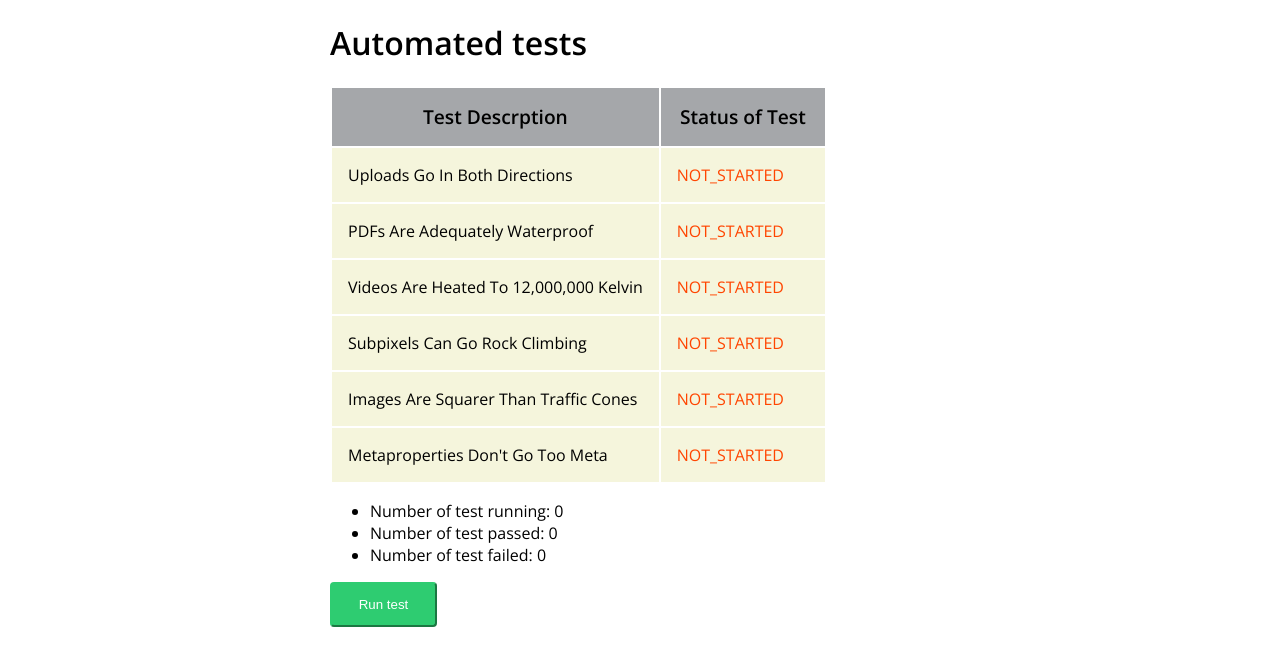
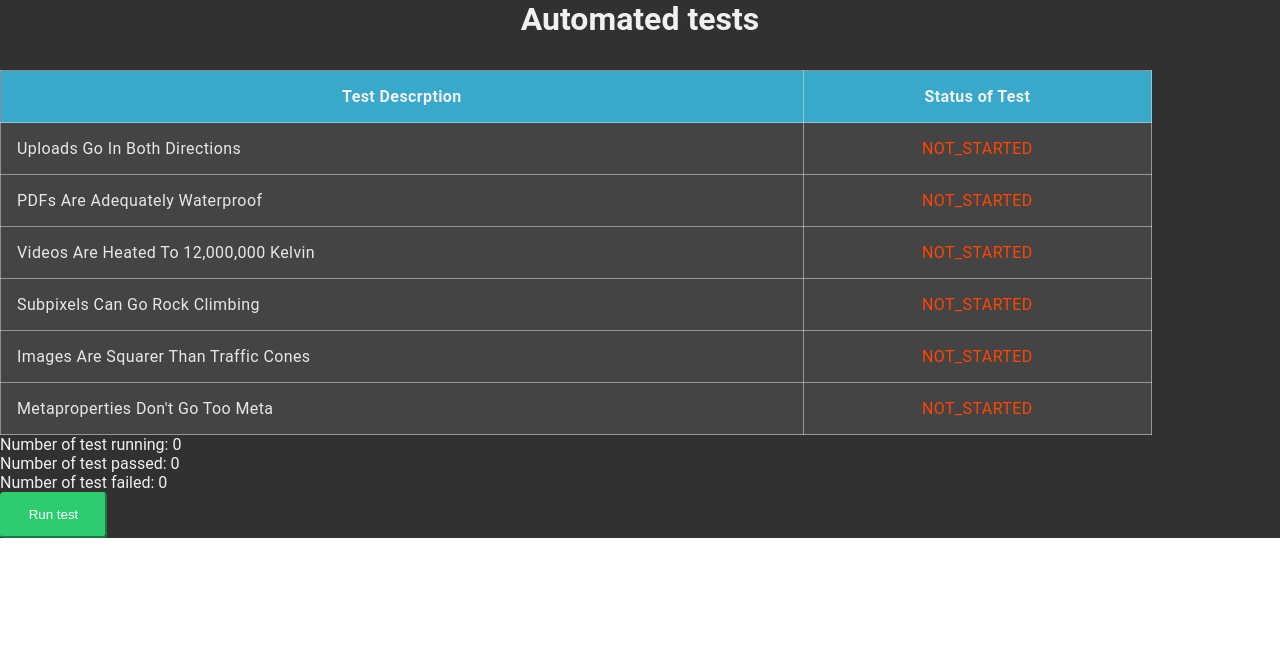
Before and after one commit to Renda02/automated-test-react, a React (Create React App) app: page / in a window 1280 px wide. Shown: the top 666 px of the page. Built offline with nearby package versions, Linux system fonts and the light colour scheme.

Commit message:
styling the table

```diff
--- a/src/App.css
+++ b/src/App.css
@@ -1,68 +1,91 @@
-.App{
-width: 100%;
-min-width: 1200px;
-margin: 0 auto;
-font-family: 'Open Sans', sans-serif;
+* {
+  margin: 0;
+  padding: 0;
+  box-sizing: border-box;
 }
 
+.App {
+  background-color: #32312f;
+  font-family: Roboto, sans-serif;
+  color: #f1f1f1;
+}
 
-.container{
-  width: 90%;
-  max-width: 620px;
-  border: 1px thin rgb(77, 58, 58);
+.container {
   margin: 0 auto;
   font-size: 1rem;
 }
 
+h1 {
+  font-size: 2rem;
+  text-align: center;
+  margin-bottom: 1em;
+}
+
+table {
+  width: 90%;
+  border-collapse: collapse;
+  letter-spacing: 0.4px;
+}
+
+table thead {
+  background-color: #39a9cb;
+}
+
+table thead tr th,
+tbody tr td{ padding: 1em;
+     border: 1px solid #dee2e685;
+     text-align: center;
+}
+
+table thead tr th {
+  font-size: 400;
+  opacity: 1;
+  vertical-align: top;
+}
+
+tbody tr td {
+  color: #f1f1f1f1;
+  background-color: #444444;
+
+}
+
+.test-description{
+  text-align: start;
+  text-transform: capitalize;
+}
 
 
-tr th{
-  font-size: 1.2rem;
-  font-weight: 600;
-  background-color: #a5a7aa;
-border: 1px thin rgb(77, 58, 58);
-  padding: 0.8em 1em;
-  text-align: center;
+tr td {
+  padding: 1em;
 }
 
-tr td{
-  background-color: beige;
-  border: 1px thin rgb(77, 58, 58);
-text-transform:capitalize;
-padding: 1em;
-}
-
-button{
+button {
   padding: 1em 2em;
   background-color: #2ecc71;
   border-color: #2ecc71;
   cursor: pointer;
   border-radius: 4px;
-  margin:auto;
+  margin: auto;
   color: white;
-
-
 }
 
-button:hover{
+button:hover {
   background-color: #27ae60;
   border-color: #27ae60;
-
 }
 
-.test-NOT_STARTED{
+.test-NOT_STARTED {
   color: orangered;
 }
 
-
-.test-RUNNING{
+.test-RUNNING {
   color: #27ae60;
 }
 
-.test-PASSED{
+.test-PASSED {
   color: blue;
 }
 
-.test-FAILED{
+.test-FAILED {
   color: red;
 }
--- a/src/components/Main.js
+++ b/src/components/Main.js
@@ -55,7 +55,7 @@ function Main() {
           {testList.map((test, key) => {
             return (
               <tr>
-                <td>{test.description}</td>
+                <td className='test-description'>{test.description}</td>
                 <td class={`test-${test.status}`}>{test.status}</td>
               </tr>
             );
```
